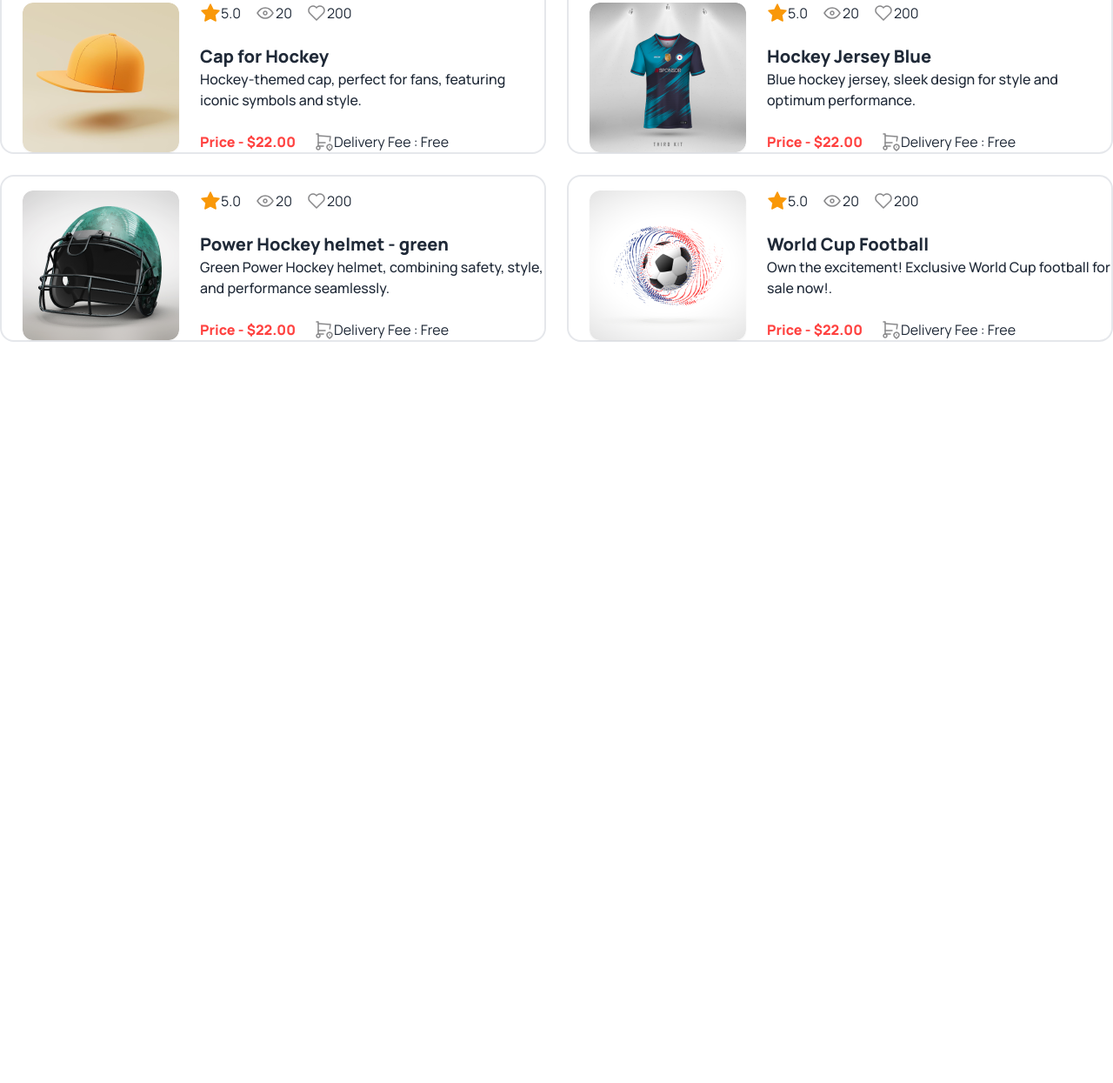
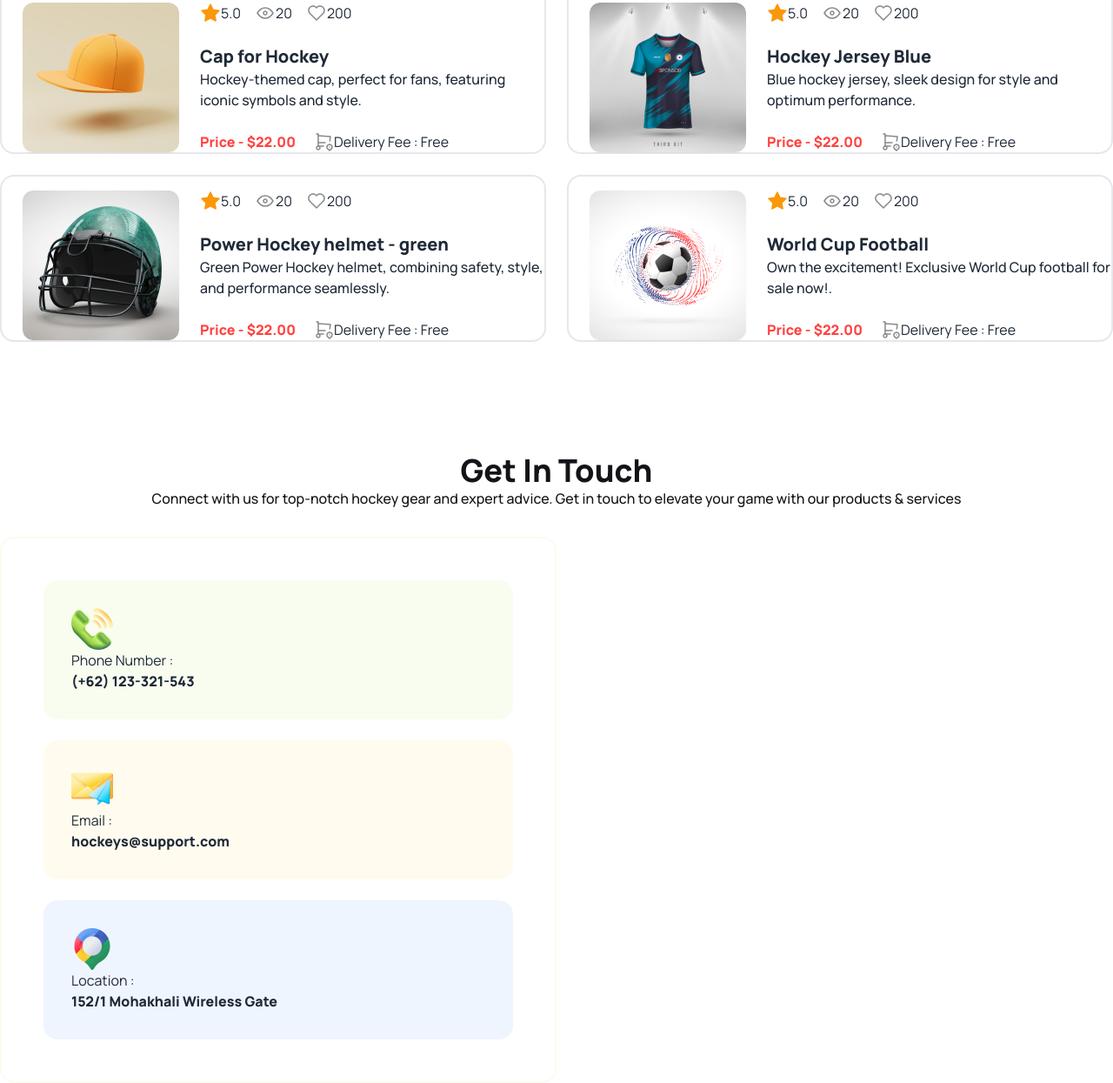
Before and after one commit to Noman0303/B9A3-Hockeys, a plain HTML site: page index.html in a window 1280 px wide. Shown: the part 2793-4038 px from the top of the page at 87% size. Before the commit the page ends 3186 px from the top, so only its background shows below. Drawn offline with nearby package versions, Linux system fonts and the light colour scheme.

Commit message:
get in touch cards done

```diff
--- a/index.html
+++ b/index.html
@@ -20,6 +20,12 @@
                 'red-primary':'#FF4240',
                 'black-primary':'#131318;',
                 'white-primary':'#FFF;',
+                'grey-primary':'rgba(19, 19, 24, 0.40);',
+                'bgcol-1':'rgba(188, 237, 109, 0.10);',
+                'bgcol-2':'rgba(253, 221, 95, 0.10);',
+                'bgcol-3':'rgba(98, 156, 243, 0.10);',
+                'bgcol-4':'rgba(19, 19, 24, 0.03);',
+
               }
             }
           }
@@ -683,10 +689,31 @@
               </div>
             </div>
         </div>
-
       </div>
       </section>
 
+      <!-- Get in touch section -->
+      <section>
+        <div class="py-8 text-center mt-24">
+          <h3 class="font-extrabold text-4xl text-black-primary">Get In Touch</h3>
+          <p class="font-medium text-black-primary ">Connect with us for top-notch hockey gear and expert advice. Get in touch to elevate your game with our products & services</p>
+        </div>
+
+        <div class="w-1/2 p-12 rounded-2xl border-2 border-bgcol-1">
+          <div class="rounded-2xl bg-bgcol-1 text-left py-8 pl-8">
+            <img src="./Images/Group 1171275317.png" alt="">
+            <p class="grey-primary">Phone Number : <br><span class="font-extrabold">(+62) 123-321-543 </span></p>
+          </div>
+          <div class="rounded-2xl bg-bgcol-2 text-left py-8 pl-8 mt-6">
+            <img src="./Images/Group 1171275318.png" alt="">
+            <p class="grey-primary">Email :  <br><span class="font-extrabold">hockeys@support.com</span></p>
+          </div>
+          <div class="rounded-2xl bg-bgcol-3 text-left py-8 pl-8 mt-6">
+            <img src="./Images/Group 1171275321.png" alt="">
+            <p class="grey-primary">Location :<br><span class="font-extrabold">152/1 Mohakhali Wireless Gate</span></p>
+          </div>
+        </div>
+      </section>
     </main>
     <footer>
 
```
